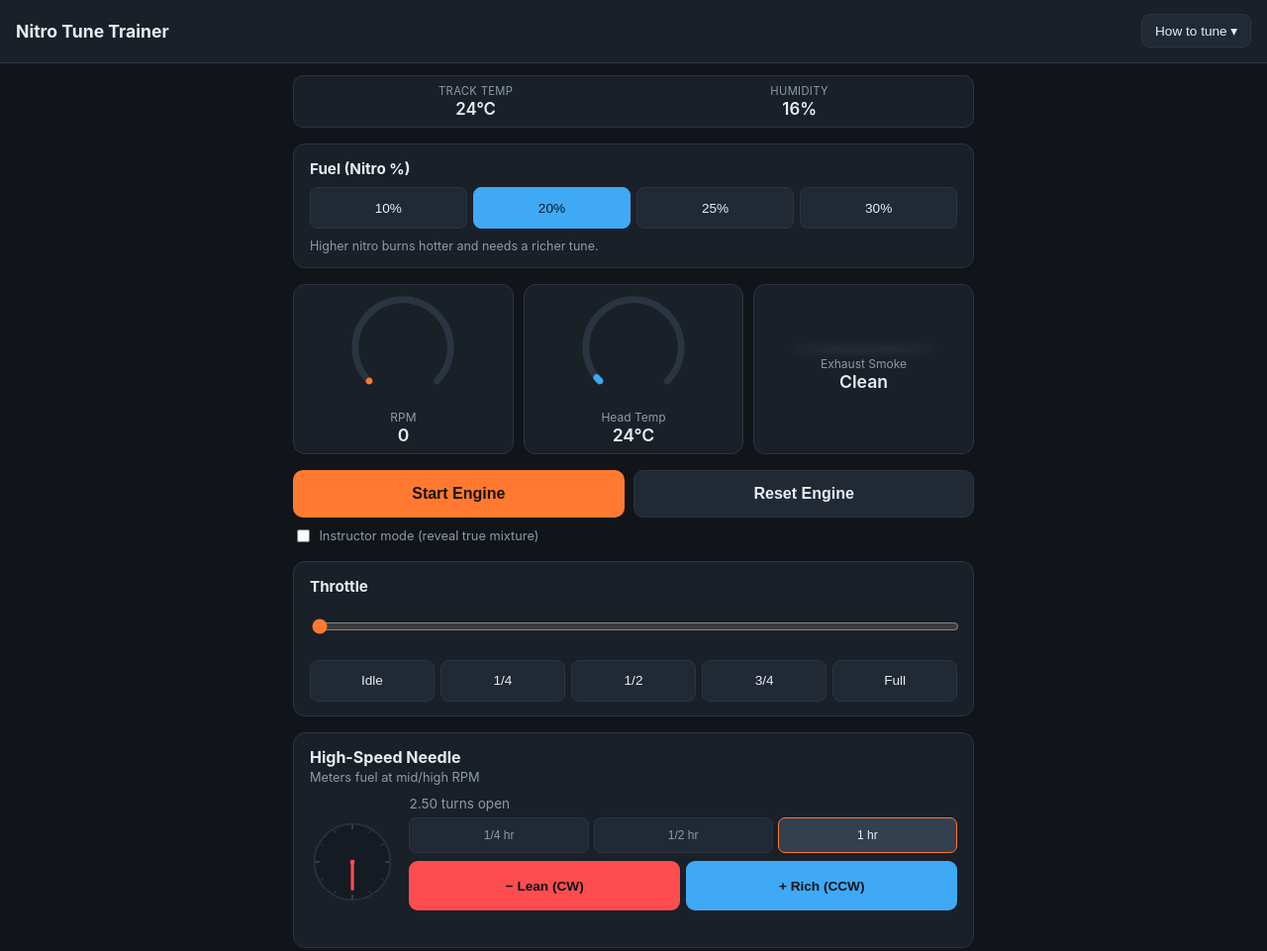
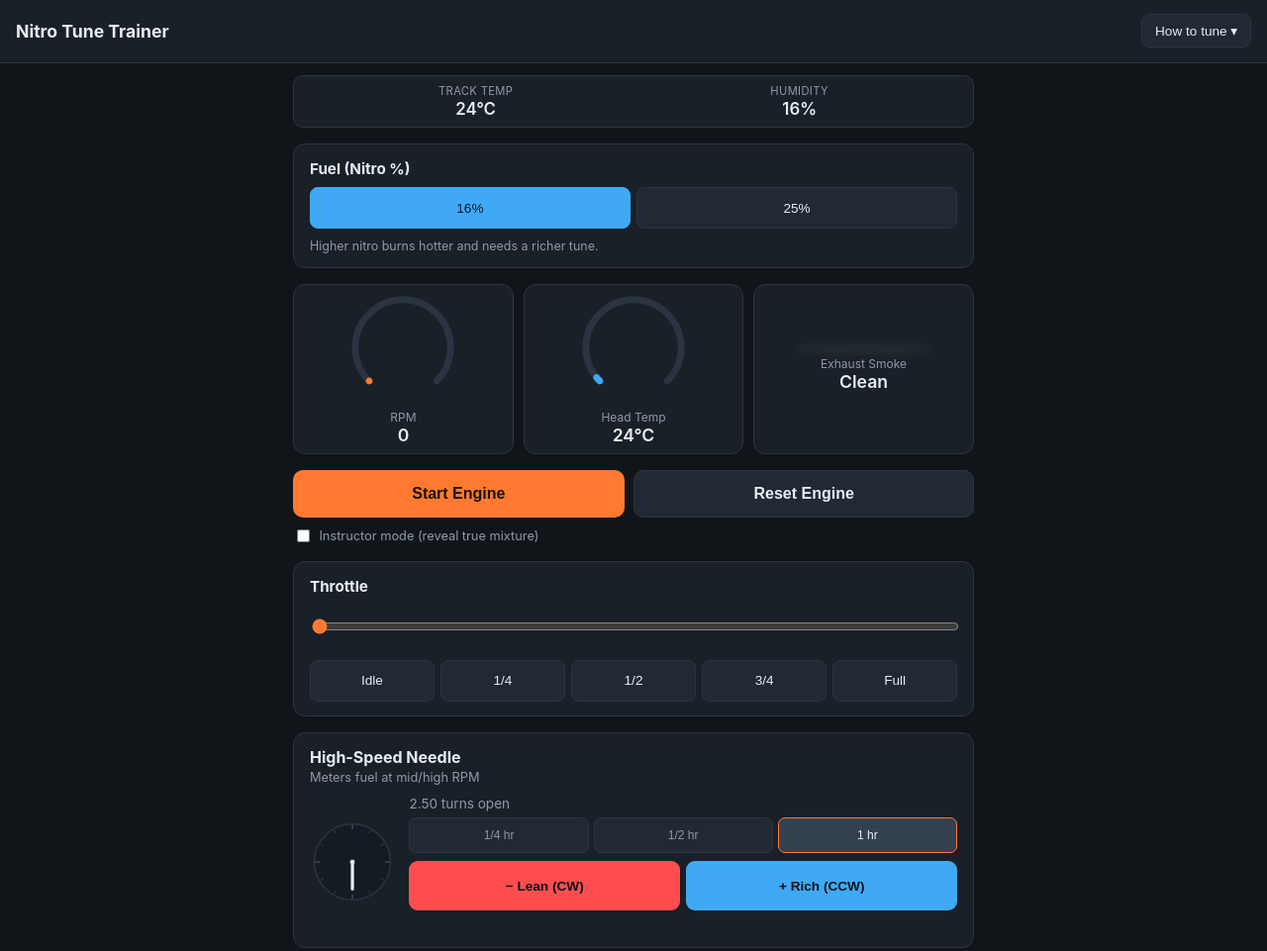
Before and after one commit to asepnh/nitro-sim, a plain HTML site: page index.html in a window 1280 px wide. Shown: the top 961 px of the page at 99% size. Drawn offline with Linux system fonts and the light colour scheme.

Commit message:
Limit fuel options to 16% and 25% nitro
Co-Authored-By: Claude Sonnet 5 <noreply@anthropic.com>
Claude-Session: https://claude.ai/code/session_0194zwoPhocGWButJ346dnrV

```diff
--- a/css/styles.css
+++ b/css/styles.css
@@ -216,7 +216,7 @@ h1, h2 { margin: 0; }
 .fuel-section h2 { font-size: 0.95rem; margin-bottom: 0.6rem; }
 .fuel-presets {
   display: grid;
-  grid-template-columns: repeat(4, 1fr);
+  grid-template-columns: repeat(2, 1fr);
   gap: 0.4rem;
 }
 .fuel-presets button {
--- a/index.html
+++ b/index.html
@@ -43,10 +43,8 @@
     <section class="fuel-section">
       <h2>Fuel (Nitro %)</h2>
       <div class="fuel-presets">
-        <button data-nitro="10">10%</button>
-        <button data-nitro="20" class="active">20%</button>
+        <button data-nitro="16" class="active">16%</button>
         <button data-nitro="25">25%</button>
-        <button data-nitro="30">30%</button>
       </div>
       <p class="fuel-hint" id="fuelHint">Higher nitro burns hotter and needs a richer tune. Stop the engine to change fuel.</p>
     </section>
--- a/js/engineModel.js
+++ b/js/engineModel.js
@@ -52,7 +52,7 @@ export class EngineModel {
 
     // Fuel nitro percentage the player can change between runs (engine
     // stopped). Reference is 20%, a common mid-strength RC fuel.
-    this.nitroPct = 20;
+    this.nitroPct = 16;
     this.refNitroPct = 20;
     this.fuelSensitivity = 0.3; // hours of needle shift per % nitro
 
```
